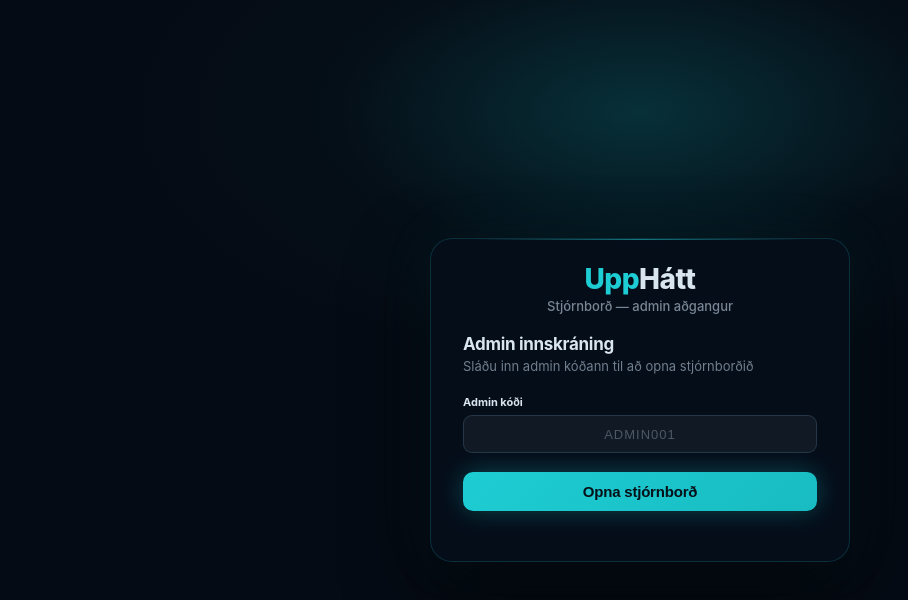
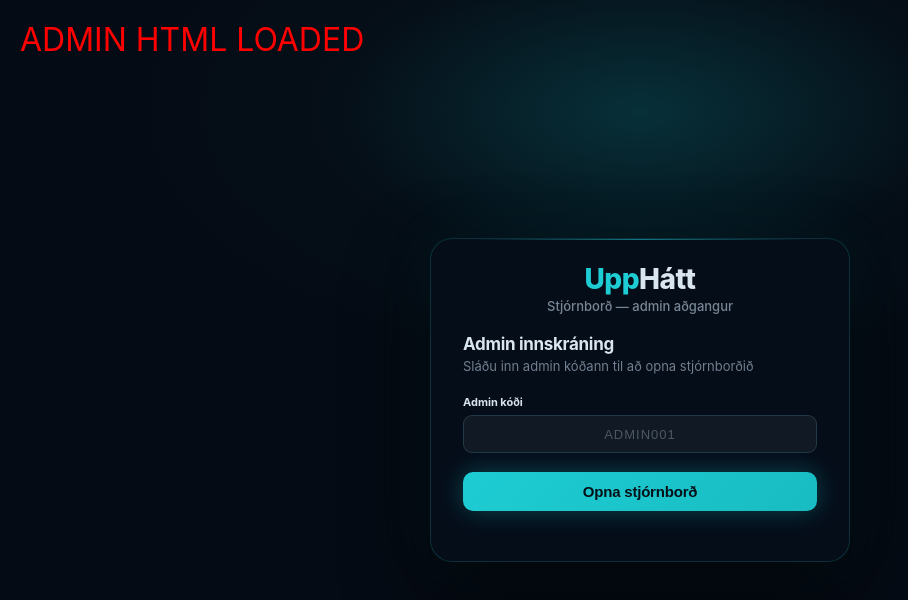
Before and after one commit to myoldseat/Lesturinn, a plain HTML site: page admin.html in a window 1280 px wide. Shown: the whole page, without its empty margins (0-908 px from the left). Drawn offline with Linux system fonts and the light colour scheme.

Commit message:
Update admin.html

```diff
--- a/admin.html
+++ b/admin.html
@@ -229,7 +229,9 @@
 </style>
 </head>
 <body>
-
+<div style="position:fixed;top:20px;left:20px;z-index:999999;color:red;font-size:32px">
+  ADMIN HTML LOADED
+</div>
 <!-- ═══════════════════════════════════════
      AUTH SCREEN
 ════════════════════════════════════════ -->
```
